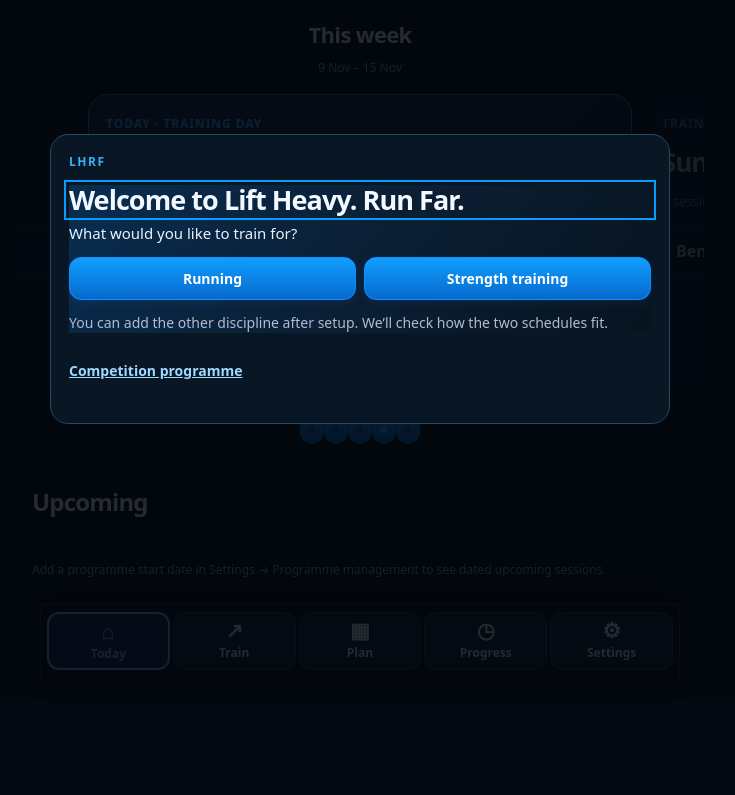
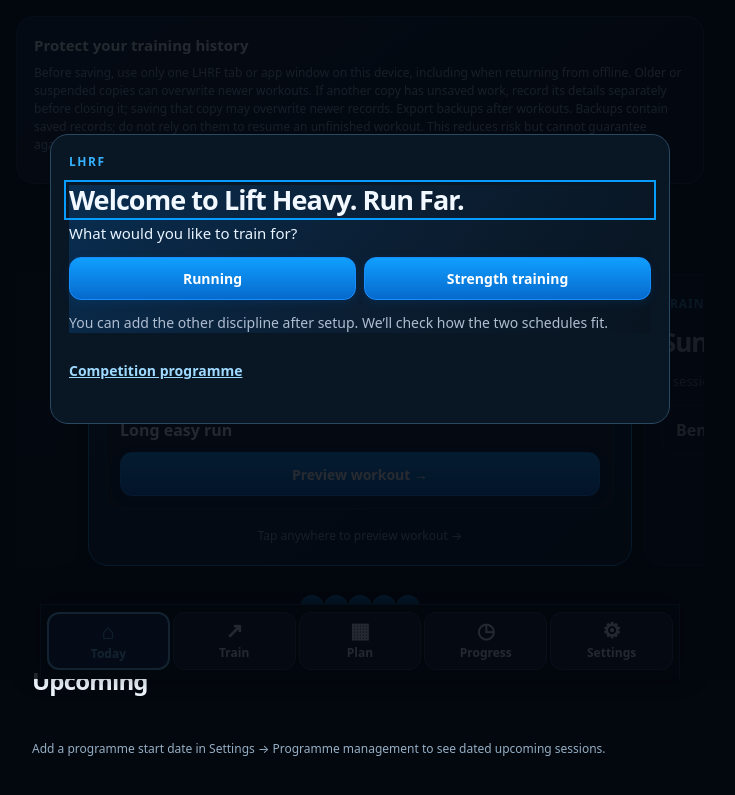
Before and after one commit to LiftHeavyRunFar/lhrf, a website with bundled scripts: page index.html in a window 1280 px wide. Shown: the part 121-916 px from the top of the page, without its empty margins (280-1015 px from the left). Before the commit the page ends 819 px from the top, so only its background shows below. Built offline with nearby package versions, Linux system fonts and the light colour scheme.

Commit message:
Warn about multiple app copies

```diff
--- a/index.html
+++ b/index.html
@@ -334,6 +334,7 @@
 <div class="card competition-banner" id="competitionBanner" hidden><strong>Competition training</strong> <button type="button" class="secondary" id="leaveCompetition">Back to app testing</button></div>
 <main>
 <section class="screen active" id="today">
+<aside class="card" id="singleTabSafety"><strong>Protect your training history</strong><p class="muted small">Before saving, use only one LHRF tab or app window on this device, including when returning from offline. Older or suspended copies can overwrite newer workouts. If another copy has unsaved work, record its details separately before closing it; saving that copy may overwrite newer records. Export backups after workouts. Backups contain saved records; do not rely on them to resume an unfinished workout. This reduces risk but cannot guarantee against data loss.</p></aside>
 <div class="card hero"><span class="tag">YOUR TRAINING · CURRENT BLOCK</span><h2 style="margin-top:10px">Bench first. Run strong.</h2><p>Preparing for your bench competition on 28 November and 10K PB attempt on 29 November.</p><button id="featuredSessionButton" onclick="openFeaturedSession()">Open Thursday session →</button></div>
 <div class="grid"><div class="stat"><b>160 kg</b><span>Bench baseline (approx.)</span></div><div class="stat"><b>1:05</b><span>10K PB</span></div></div>
 <button type="button" class="secondary" data-add-catalogue-discipline hidden></button><div id="thisWeekCarousel"></div></section>
```
